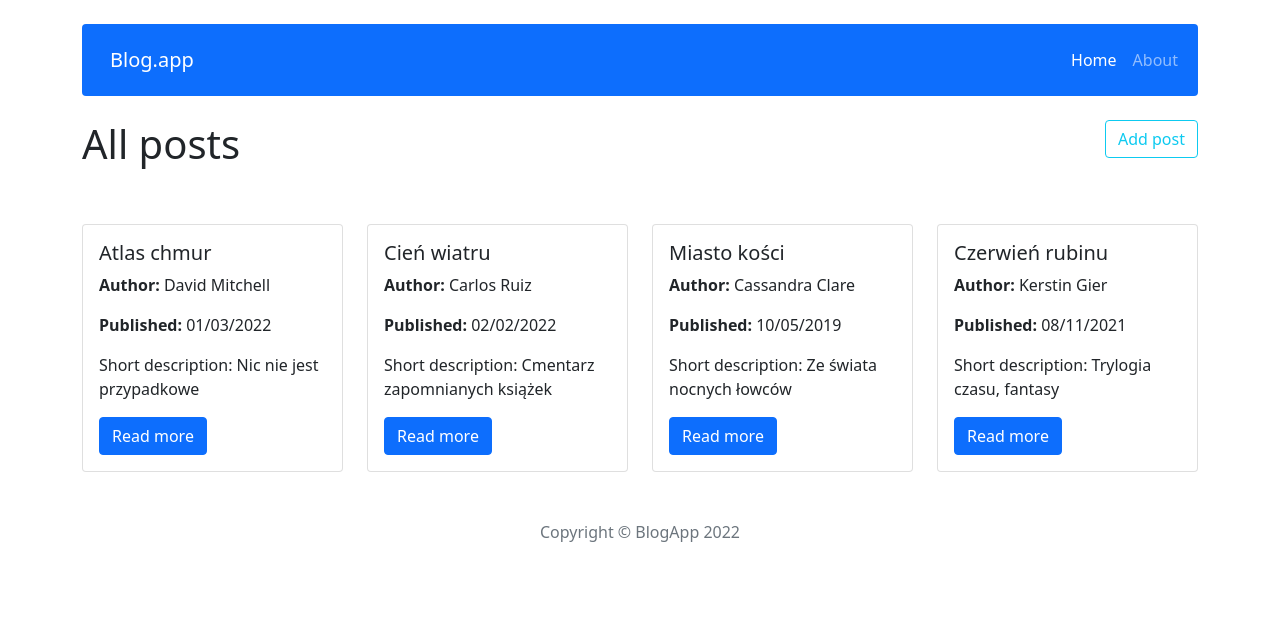
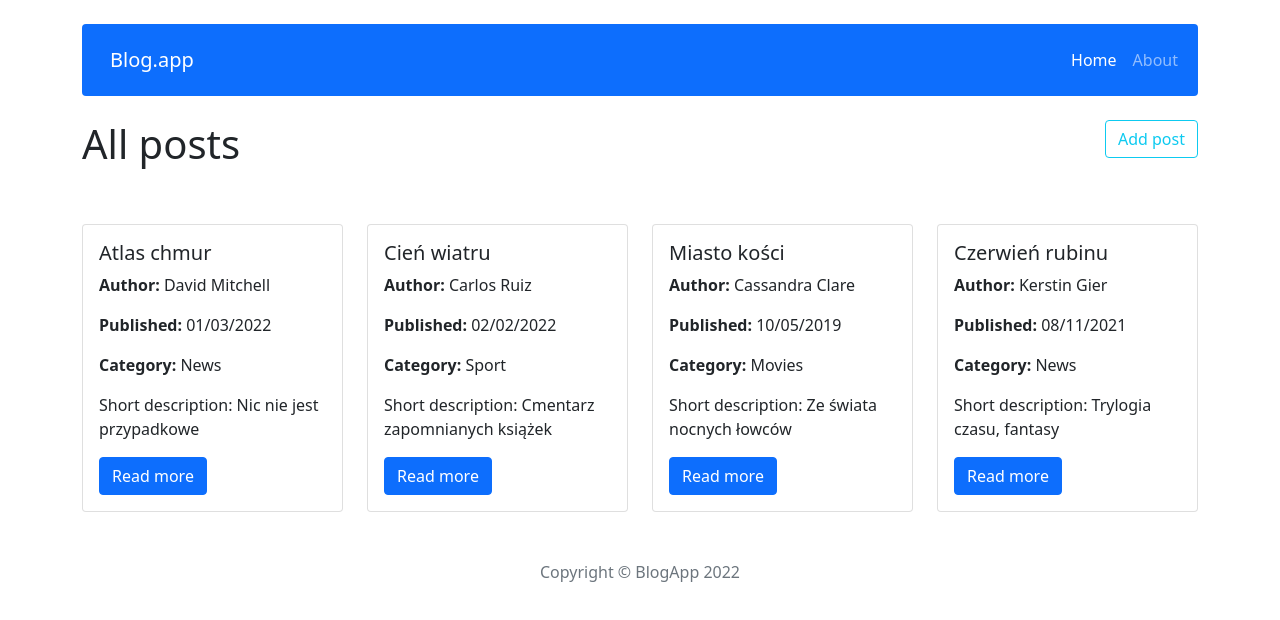
Before and after one commit to DmkMrw/crud-app, a React (Create React App) app: page / in a window 1280 px wide. Shown: the top 620 px of the page. Built offline with nearby package versions, Linux system fonts and the light colour scheme.

Commit message:
Add categoriesRedux, change destination od posts selectors

```diff
--- a/src/components/features/EditPostForm/EditPostForm.js
+++ b/src/components/features/EditPostForm/EditPostForm.js
@@ -3,7 +3,7 @@ import { useNavigate } from 'react-router-dom';
 import { useDispatch } from "react-redux";
 import { editPost } from "../../../redux/postRedux";
 import { useParams } from "react-router-dom";
-import { getPostById } from "../../../redux/store";
+import { getPostById } from '../../../redux/postRedux';
 import { useSelector } from "react-redux";
 import dateFormat from "dateformat";
 import { Navigate } from "react-router-dom";
@@ -34,6 +34,7 @@ const EditPostForm = () => {
                     author={postData.author}
                     // publishedDate={dateFormat(postData.publishedDate, "yyyy-mm-dd")}
                     publishedDate={postData.publishedDate}
+                    category={postData.category}
                     shortDescription={postData.shortDescription}
                     content={postData.content}
                     id={postId}
--- a/src/components/features/PostForm/PostForm.js
+++ b/src/components/features/PostForm/PostForm.js
@@ -6,6 +6,10 @@ import 'react-quill/dist/quill.snow.css';
 import DatePicker from "react-datepicker";
 import 'react-datepicker/dist/react-datepicker.css';
 import { useForm } from "react-hook-form";
+import { getAllCategories } from '../../../redux/categoriesRedux';
+import { useSelector } from 'react-redux';
+import shortid from 'shortid';
+
 
 
 
@@ -18,6 +22,9 @@ const PostForm = ({ action, actionText, ...props }) => {
      const [content, setContent] = useState(props.content || '');
      const [contentError, setContentError] = useState(false);
      const [dateError, setDateError] = useState(false);
+     const [category, setCategory] = useState(props.category || '');
+
+     const categories = useSelector(getAllCategories)
 
      const { register, handleSubmit: validate, formState: { errors } } = useForm();
 
@@ -25,9 +32,10 @@ const PostForm = ({ action, actionText, ...props }) => {
           setContentError(!content);
           setDateError(!publishedDate);
           if(content && publishedDate) {
-          action({ title, author, publishedDate, shortDescription, content });
+          action({ title, author, publishedDate, shortDescription, content, category });
           };
      };
+
 
      return (
           <>
@@ -38,23 +46,23 @@ const PostForm = ({ action, actionText, ...props }) => {
                                    <Form.Group className="mb-3" controlId="title">
                                         <Form.Label>Title</Form.Label>
                                         <Form.Control
-                                             {...register("title", { required: true, minLength: 3})}
+                                             // {...register("title", { required: true, minLength: 3})}
                                              type="text"
                                              placeholder="Enter title"
                                              onChange={(e) => setTitle(e.target.value)} value={title}
                                         />
-                                        {errors.title && <small className="d-block form-text text-danger mt-2">This field is required and should be minimum 3 signs lenght</small>}
+                                        {/* {errors.title && <small className="d-block form-text text-danger mt-2">This field is required and should be minimum 3 signs lenght</small>} */}
                                    </Form.Group>
 
                                    <Form.Group className="mb-3" controlId="author">
                                         <Form.Label>Author</Form.Label>
                                         <Form.Control
-                                             {...register("author", { required: true, minLength: 3})}
+                                             // {...register("author", { required: true, minLength: 3})}
                                              type="text"
                                              placeholder="Enter author"
                                              onChange={(e) => setAuthor(e.target.value)} value={author}
                                         />
-                                        {errors.author && <small className="d-block form-text text-danger mt-2">This field is required and should be minimum 3 signs lenght</small>}
+                                        {/* {errors.author && <small className="d-block form-text text-danger mt-2">This field is required and should be minimum 3 signs lenght</small>} */}
                                    </Form.Group>
 
                                    <Form.Group className="mb-3" controlId="published">
@@ -66,14 +74,23 @@ const PostForm = ({ action, actionText, ...props }) => {
                                              onChange={(e) => setPublishedDate(dateFormat(e.target.value, "yyyy-mm-dd"))} value={publishedDate}
                                         /> */}
                                         <DatePicker selected={publishedDate} onChange={(date) => setPublishedDate(date)} placeholderText={'Please select a date'} />
-                                        {dateError && <small className="d-block form-text text-danger mt-2">You have to choose a date.</small>}
+                                        {/* {dateError && <small className="d-block form-text text-danger mt-2">You have to choose a date.</small>} */}
                                    </Form.Group>
                               </Col>
+
+                              <Form.Group className="mb-3">
+                                   <Form.Label>Category</Form.Label>
+                                        <Form.Select id="categorySelect" onChange={(e) => setCategory(e.target.value)} value={category} aria-label='Select category'>
+                                             {categories.map(category => <option key={shortid()} value={category} >{category}</option>)}
+                                        </Form.Select>
+
+
+                              </Form.Group>
 
                               <Form.Group className="mb-3" controlId="description">
                                    <Form.Label>Short Description</Form.Label>
                                    <Form.Control
-                                        {...register("description", { required: true, minLength: 20})}
+                                        // {...register("description", { required: true, minLength: 20})}
                                         type="text"
                                         as="textarea"
                                         rows={3}
@@ -86,7 +103,7 @@ const PostForm = ({ action, actionText, ...props }) => {
                               <Form.Group className="mb-3" controlId="content">
                                    <Form.Label>Main Content</Form.Label>
                                    <ReactQuill theme='snow' value={content} onChange={setContent} placeholder='Type here' />
-                                   {contentError && <small className="d-block form-text text-danger mt-2">Content can't be empty</small>}
+                                   {/* {contentError && <small className="d-block form-text text-danger mt-2">Content can't be empty</small>} */}
                               </Form.Group>
 
                               <Button variant="primary" type="submit">
--- a/src/components/features/Posts/Posts.js
+++ b/src/components/features/Posts/Posts.js
@@ -1,5 +1,5 @@
 import { useSelector } from "react-redux";
-import { getAllPosts } from "../../../redux/store";
+import { getAllPosts } from "../../../redux/postRedux";
 import { Link } from "react-router-dom";
 import { Card, Button, Row, Col } from "react-bootstrap";
 import { dateToStr } from "../../../utils/dateToStr";
@@ -19,6 +19,7 @@ const Posts = () => {
                                         <Card.Title>{post.title}</Card.Title>
                                         <p><b>Author: </b>{post.author}</p>
                                         <p><b>Published: </b> {dateToStr(post.publishedDate)}</p>
+                                        <p><b>Category: </b> {post.category}</p>
                                         <Card.Text><span>Short description: {post.shortDescription}</span></Card.Text>
                                         <Link key={post.id} to={'/post/' + post.id}><Button variant="primary">Read more</Button></Link>
                               </Card.Body>
--- a/src/components/pages/Post/Post.js
+++ b/src/components/pages/Post/Post.js
@@ -1,7 +1,7 @@
 import { Button, Row, Col } from "react-bootstrap";
 import { useParams } from "react-router-dom";
 import { useSelector } from "react-redux";
-import { getPostById } from "../../../redux/store";
+import { getPostById } from "../../../redux/postRedux";
 import { useState } from "react";
 import RemoveModal from "../../features/RemoveModal/RemoveModal";
 import { useDispatch } from "react-redux";
@@ -47,7 +47,8 @@ const Post = () => {
                     <Col md={8}>
                          <p><b>Author: </b>{listData.author}{' '}</p>
                          <p><b>Published: </b> {dateToStr(listData.publishedDate)}</p>
-                              <p dangerouslySetInnerHTML={{ __html: listData.content }} />
+                         <p><b>Category: </b>{listData.category}</p>
+                         <p dangerouslySetInnerHTML={{ __html: listData.content }} />
                     </Col>
                </Row>
           </>
--- /dev/null
+++ b/src/redux/categoriesRedux.js
@@ -0,0 +1,17 @@
+//selectors
+export const getAllCategories = (state) => state.categories;
+
+// actions
+
+
+// action creators
+
+
+const categoriesReducer = (statePart = [], action) => {
+  switch (action.type) {
+    default:
+      return statePart;
+  };
+};
+
+export default categoriesReducer;
--- a/src/redux/initialState.js
+++ b/src/redux/initialState.js
@@ -6,7 +6,8 @@ const initialState = {
         shortDescription: 'Nic nie jest przypadkowe',
         content: 'Nominowany do Nagrody Bookera bestseller Atlas Chmur Davida Mitchella to również jedna ze Stu Książek Dekady według wpływowych brytyjskich krytyków literackich Richarda Madeleya i Judy Finnigan. ',
         publishedDate: new Date('01-03-2022'),
-      author: 'David Mitchell'
+        author: 'David Mitchell',
+        category: 'News'
         },
         {
         id: '2',
@@ -14,7 +15,8 @@ const initialState = {
         shortDescription: 'Cmentarz zapomnianych książek',
         content: 'W letni świt 1945 roku dziesięcioletni Daniel Sempere zostaje zaprowadzony przez ojca, księgarza i antykwariusza, do niezwykłego miejsca w sercu starej Barcelony, które wtajemniczonym znane jest jako Cmentarz Zapomnianych Książek.',
         publishedDate: new Date('02-02-2022'),
-      author: 'Carlos Ruiz'
+        author: 'Carlos Ruiz',
+        category: 'Sport',
         },
         {
         id: '3',
@@ -22,7 +24,8 @@ const initialState = {
         shortDescription: 'Ze świata nocnych łowców',
         content: 'Tysiące lat temu, Anioł Razjel zmieszał swoją krew z krwią mężczyzn i stworzył rasę Nephilim, pół ludzi, pół aniołów.',
         publishedDate: new Date('10-05-2019'),
-      author: 'Cassandra Clare'
+        author: 'Cassandra Clare',
+        category: 'Movies'
         },
         {
         id: '4',
@@ -30,9 +33,12 @@ const initialState = {
         shortDescription: 'Trylogia czasu, fantasy',
         content: 'Trylogia Czasu jest tak wciągająca, że w zasadzie należałoby powiedzieć: «wsysa»; jest dowcipna, a zarazem totalnie romantyczna.',
         publishedDate: new Date('08-11-2021'),
-      author: 'Kerstin Gier'
+        author: 'Kerstin Gier',
+        category: 'News'
         },
-     ]
+    ],
+
+    categories: ['News', 'Sport', 'Movies'],
 };
 
 export default initialState
--- a/src/redux/postRedux.js
+++ b/src/redux/postRedux.js
@@ -2,6 +2,8 @@ import shortid from "shortid";
 
 //selectors
 
+export const getAllPosts = (state) => state.posts;
+export const getPostById = ({ posts }, postId) => posts.find(post => post.id === postId);
 
 // actions
 const createActionName = actionName => `app/posts/${actionName}`;
```
Also changed, not shown: src/redux/store.js (+3 -4 lines). Lines whose indentation alone changed are shown as unchanged.
